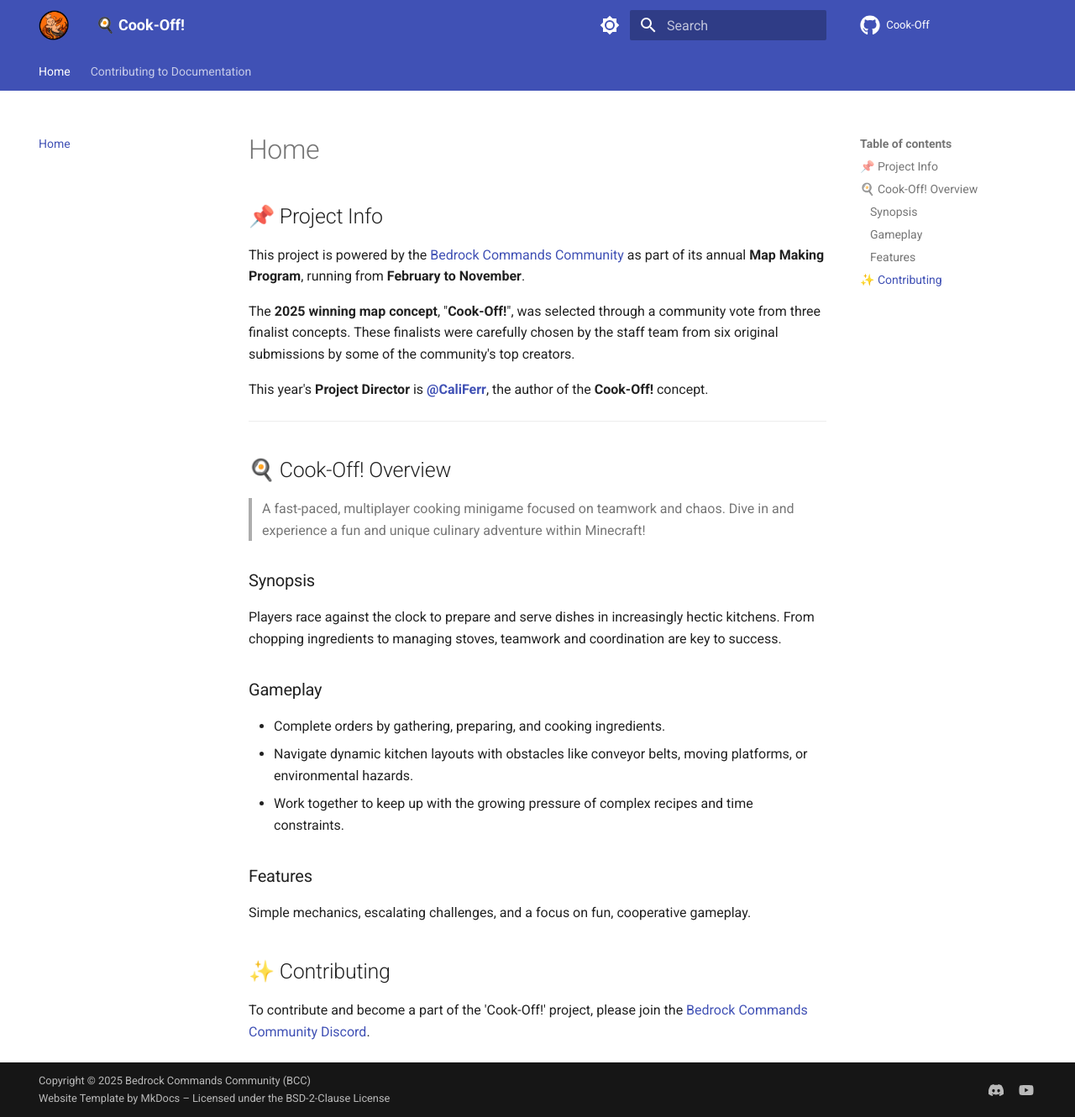
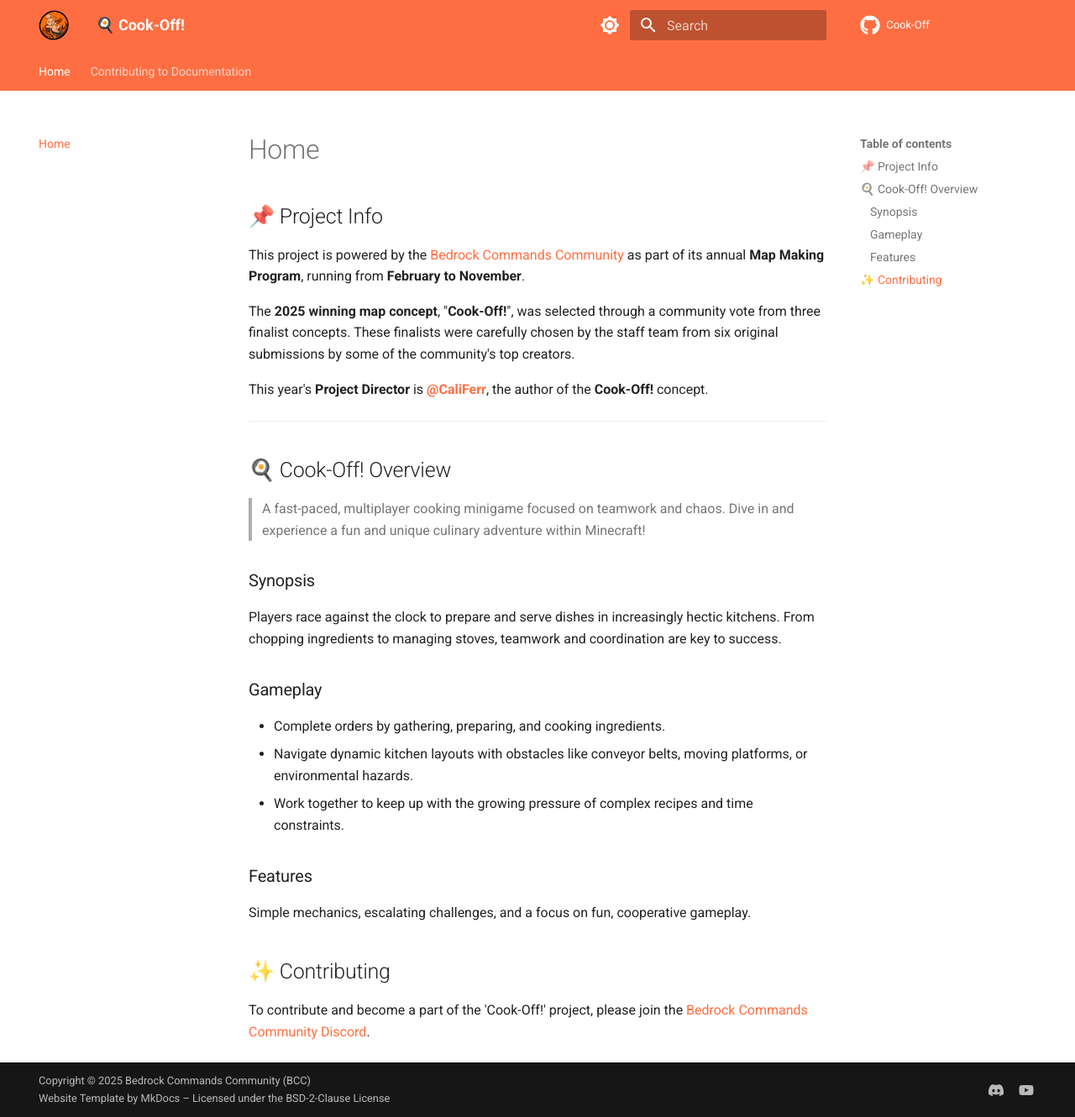
Before and after one commit to BedrockCommands/Cook-Off-Docs, an MkDocs documentation site: the page built from docs/docs/index.md, in a window 1280 px wide and 1330 px high. Shown: the whole window at 84% size. Built offline with MkDocs 1.6.1 and Material for MkDocs 9.7.7, drawn with Linux system fonts in a browser that asks for light colours; comment, search, counter and statistics services are not loaded.

Commit message:
Update mkdocs.yml

```diff
--- a/docs/mkdocs.yml
+++ b/docs/mkdocs.yml
@@ -26,14 +26,14 @@
     - content.code.copy
   palette:
     - scheme: default
-      primary: indigo
-      accent: indigo
+      primary: deep orange
+      accent: yellow
       toggle:
         icon: material/brightness-7
         name: Switch to dark mode
     - scheme: slate
-      primary: indigo
-      accent: indigo
+      primary: deep orange
+      accent: yellow
       toggle:
         icon: material/brightness-4
         name: Switch to light mode
```
